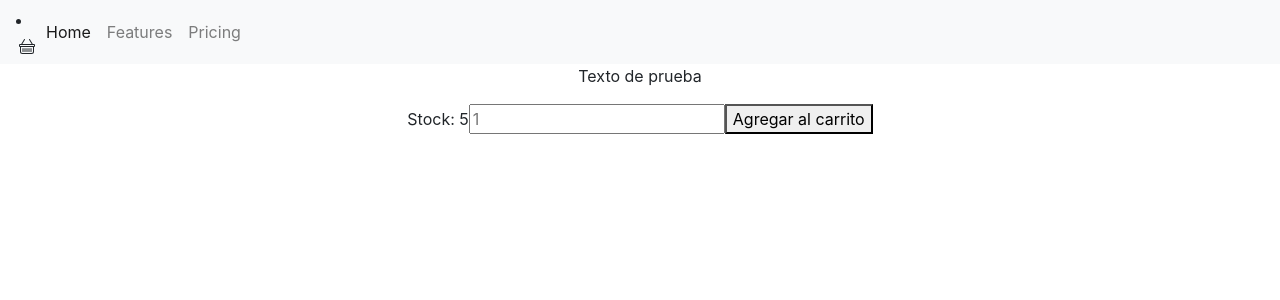
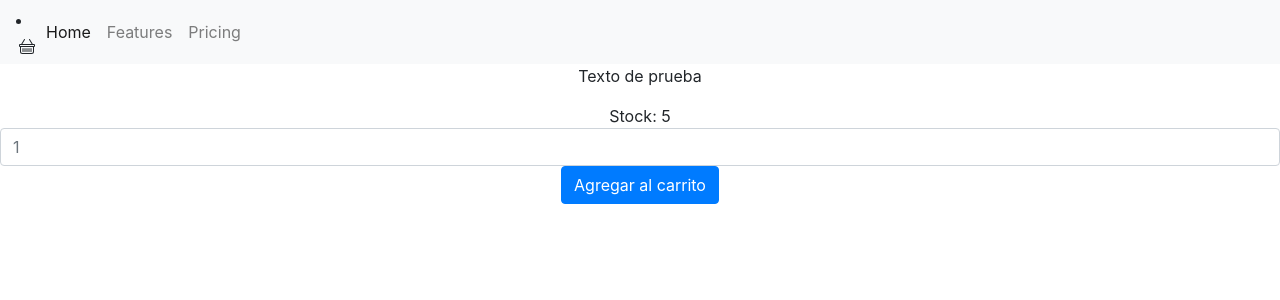
Before and after one commit to santruster/my-apps, a React (Create React App) app: page / in a window 1280 px wide. Shown: the top 300 px of the page. Built offline with nearby package versions, Linux system fonts and the light colour scheme.

Commit message:
added style

```diff
--- a/src/components/ItemCount.js
+++ b/src/components/ItemCount.js
@@ -3,10 +3,10 @@ const ItemCount = ({stock, initial, onAdd})=> {
   const [title, setTitle] = useState('')
     return (
       <div >
-          <form>
+          <form class="form-group">
           Stock: {stock}
-          <input id="cantidad" onChange={event => setTitle(event.target.value)} type="number" placeholder={initial}></input>
-          <button onClick={(e) => {onAdd(e,title)}}>Agregar al carrito</button>
+          <input class="form-control" id="cantidad" onChange={event => setTitle(event.target.value)} type="number" placeholder={initial}></input>
+          <button class="btn btn-primary" onClick={(e) => {onAdd(e,title)}}>Agregar al carrito</button>
           </form>
       </div>
     );
```
